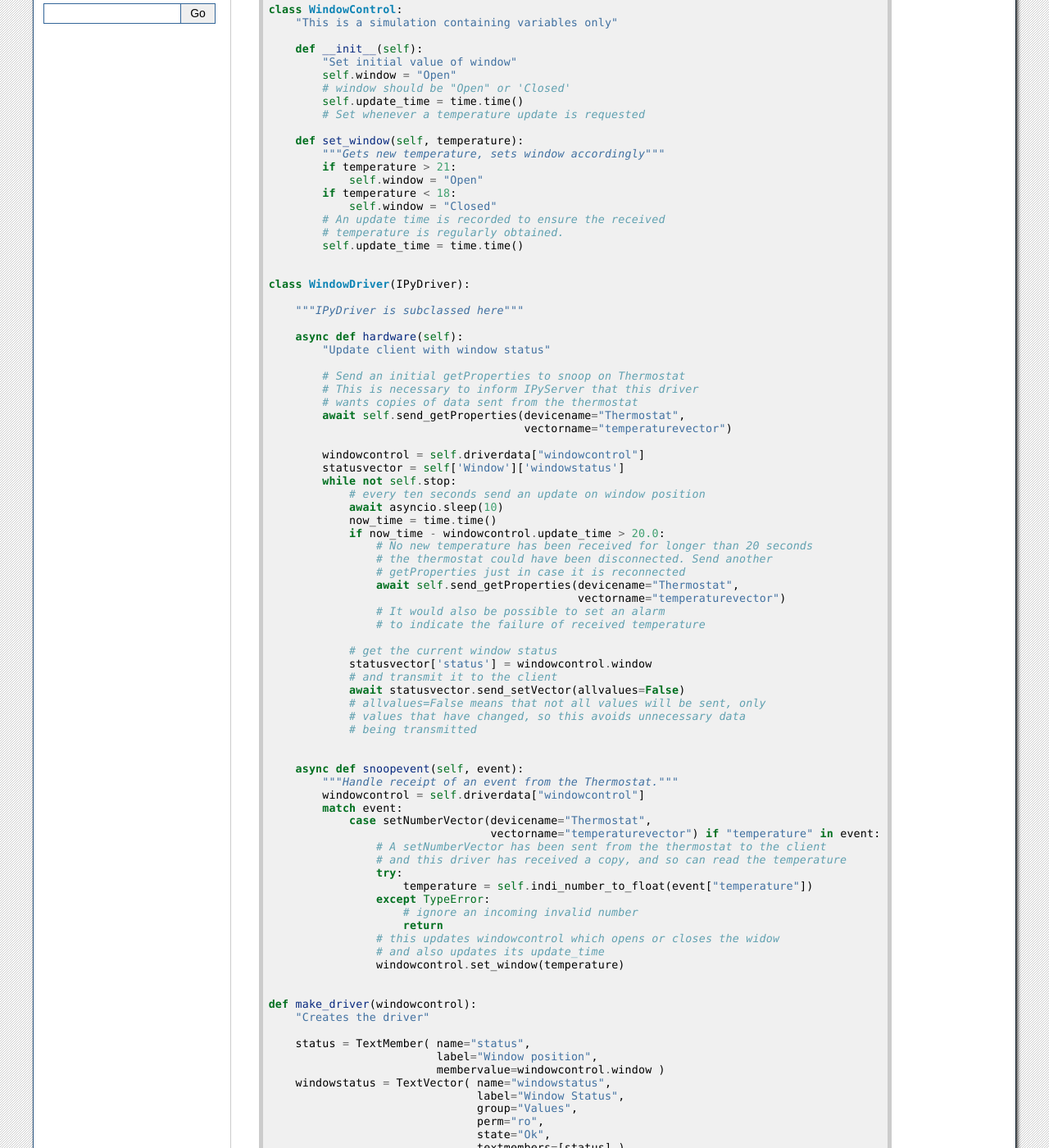
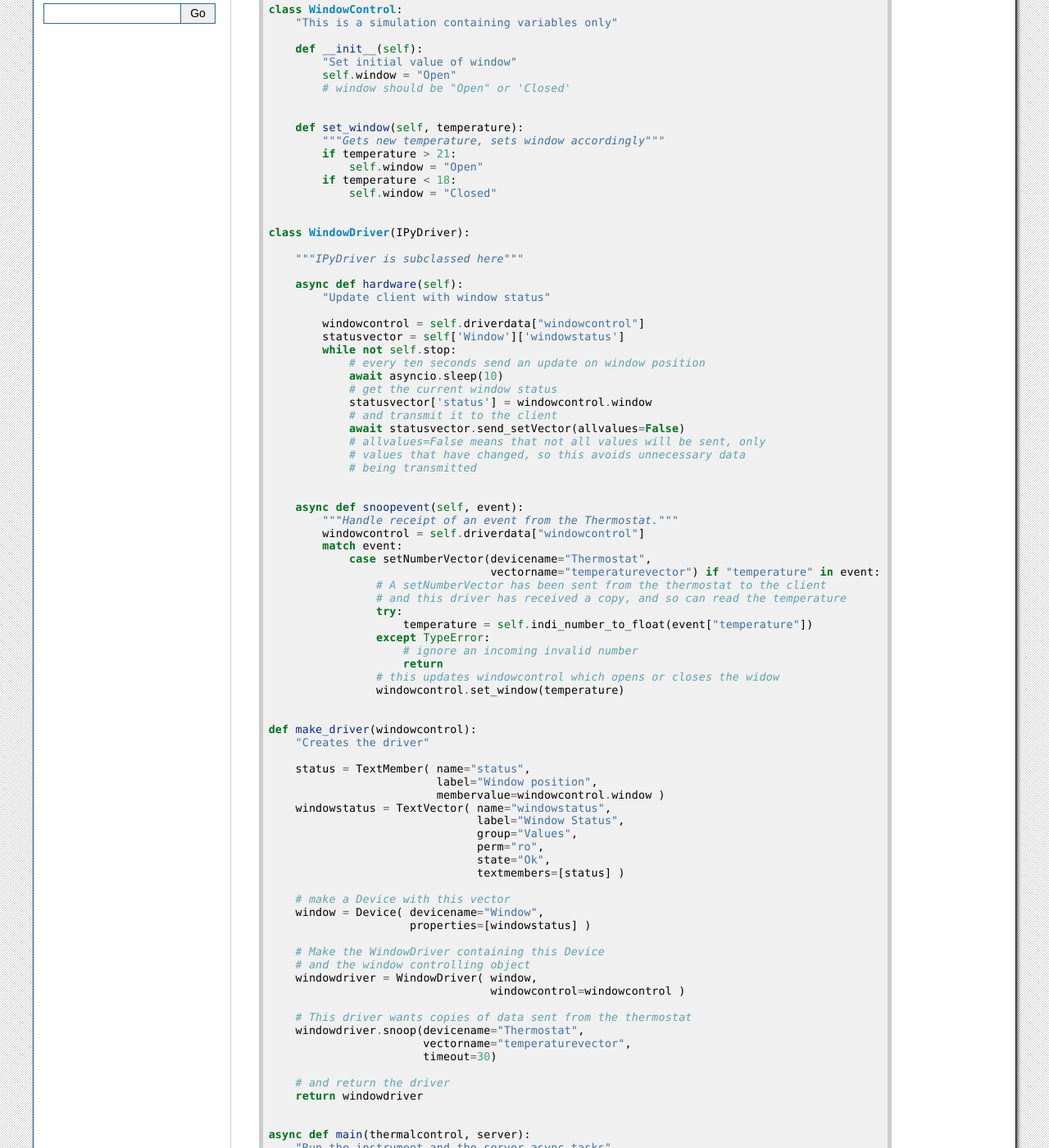
Before and after one commit to bernie-skipole/indipydriver, a Sphinx documentation site: the page built from docs/source/usage/example3.rst, in a window 1280 px wide and 1400 px high, scrolled down 292 px. Shown: the whole window at 82% size. Built offline with Sphinx 7.4.7, drawn with Linux system fonts in a browser that asks for light colours; some of the changed text lies outside the part shown.

Commit message:
Added snoop method

```diff
--- a/docs/source/conf.py
+++ b/docs/source/conf.py
@@ -25,7 +25,7 @@ copyright = '2023,2024 Bernard Czenkusz'
 author = 'Bernard Czenkusz'
 
 # The full version, including alpha/beta/rc tags
-release = '1.7.0'
+release = '1.7.1'
 
 # ---------------------- Added to get readthedocs to build, by BC
 master_doc = 'index'
--- a/docs/source/usage/example3.rst
+++ b/docs/source/usage/example3.rst
@@ -20,8 +20,7 @@ This example simulates a driver which snoops on the thermostat of the previous e
             "Set initial value of window"
             self.window = "Open"
             # window should be "Open" or 'Closed'
-            self.update_time = time.time()
-            # Set whenever a temperature update is requested
+
 
         def set_window(self, temperature):
             """Gets new temperature, sets window accordingly"""
@@ -29,9 +28,6 @@ This example simulates a driver which snoops on the thermostat of the previous e
                 self.window = "Open"
             if temperature < 18:
                 self.window = "Closed"
-            # An update time is recorded to ensure the received
-            # temperature is regularly obtained.
-            self.update_time = time.time()
 
 
     class WindowDriver(IPyDriver):
@@ -41,27 +37,11 @@ This example simulates a driver which snoops on the thermostat of the previous e
         async def hardware(self):
             "Update client with window status"
 
-            # Send an initial getProperties to snoop on Thermostat
-            # This is necessary to inform IPyServer that this driver
-            # wants copies of data sent from the thermostat
-            await self.send_getProperties(devicename="Thermostat",
-                                          vectorname="temperaturevector")
-
             windowcontrol = self.driverdata["windowcontrol"]
             statusvector = self['Window']['windowstatus']
             while not self.stop:
                 # every ten seconds send an update on window position
                 await asyncio.sleep(10)
-                now_time = time.time()
-                if now_time - windowcontrol.update_time > 20.0:
-                    # No new temperature has been received for longer than 20 seconds
-                    # the thermostat could have been disconnected. Send another
-                    # getProperties just in case it is reconnected
-                    await self.send_getProperties(devicename="Thermostat",
-                                                  vectorname="temperaturevector")
-                    # It would also be possible to set an alarm
-                    # to indicate the failure of received temperature
-
                 # get the current window status
                 statusvector['status'] = windowcontrol.window
                 # and transmit it to the client
@@ -85,7 +65,6 @@ This example simulates a driver which snoops on the thermostat of the previous e
                         # ignore an incoming invalid number
                         return
                     # this updates windowcontrol which opens or closes the widow
-                    # and also updates its update_time
                     windowcontrol.set_window(temperature)
 
 
@@ -110,6 +89,11 @@ This example simulates a driver which snoops on the thermostat of the previous e
         # and the window controlling object
         windowdriver = WindowDriver( window,
                                      windowcontrol=windowcontrol )
+
+        # This driver wants copies of data sent from the thermostat
+        windowdriver.snoop(devicename="Thermostat",
+                           vectorname="temperaturevector",
+                           timeout=30)
 
         # and return the driver
         return windowdriver
--- a/indipydriver/__init__.py
+++ b/indipydriver/__init__.py
@@ -6,4 +6,4 @@ from .propertymembers import SwitchMember, LightMember, TextMember, BLOBMember,
 from .events import getProperties, enableBLOB, newSwitchVector, newTextVector, newNumberVector, newBLOBVector, Message, delProperty, defSwitchVector, defTextVector, defNumberVector, defLightVector, defBLOBVector, setSwitchVector, setTextVector, setNumberVector, setLightVector, setBLOBVector
 from .ipyserver import IPyServer
 
-version = "1.7.0"
+version = "1.7.1"
--- a/pyproject.toml
+++ b/pyproject.toml
@@ -7,7 +7,7 @@ name = "indipydriver"
 authors = [{name = "Bernard Czenkusz", email = "bernie@skipole.co.uk"}]
 license = {file = "LICENSE"}
 classifiers = ["License :: OSI Approved :: MIT License", "Operating System :: POSIX :: Linux","Topic :: Scientific/Engineering :: Astronomy", "Topic :: Scientific/Engineering :: Interface Engine/Protocol Translator"]
-version = "1.7.0"
+version = "1.7.1"
 description="Provides classes enabling remote instrument control."
 readme = "README.md"
 requires-python = ">=3.10"
```
Also changed, not shown: docs/source/usage/snoopevents.rst (+13 -5 lines).
